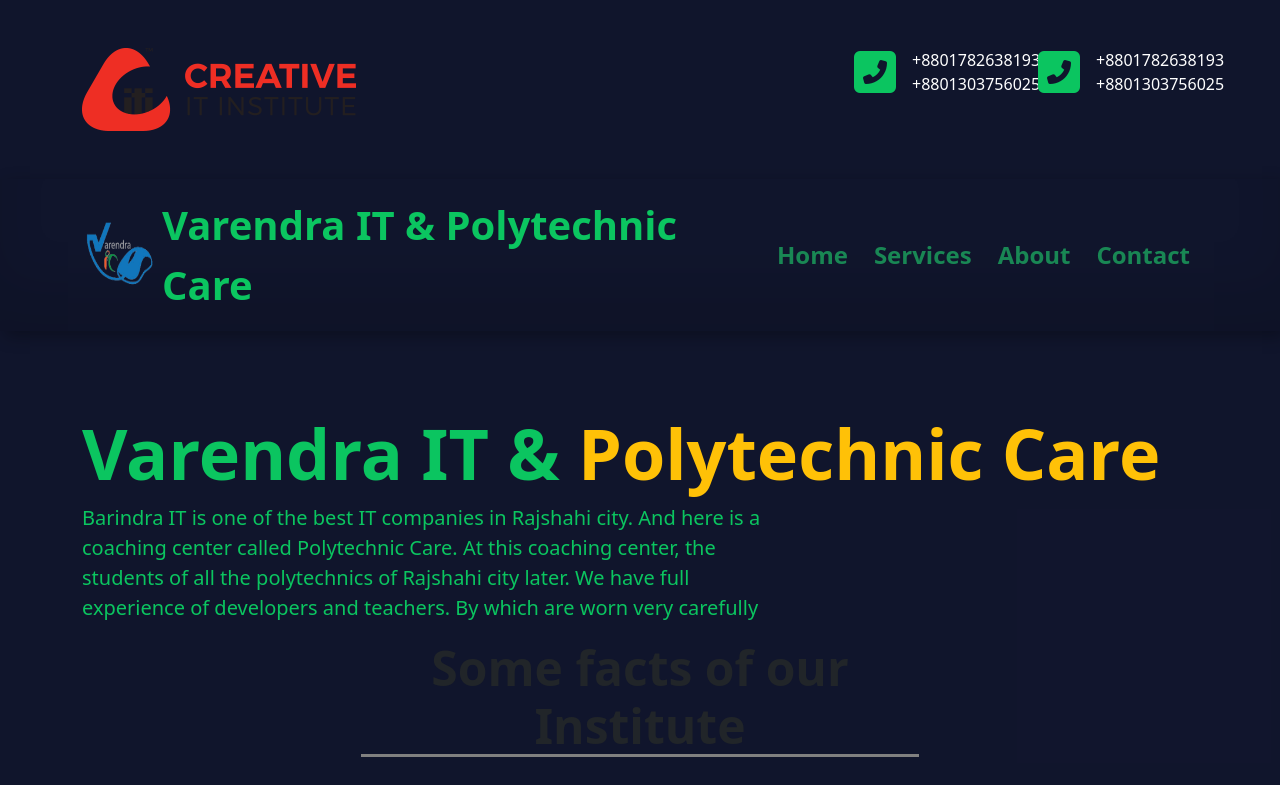
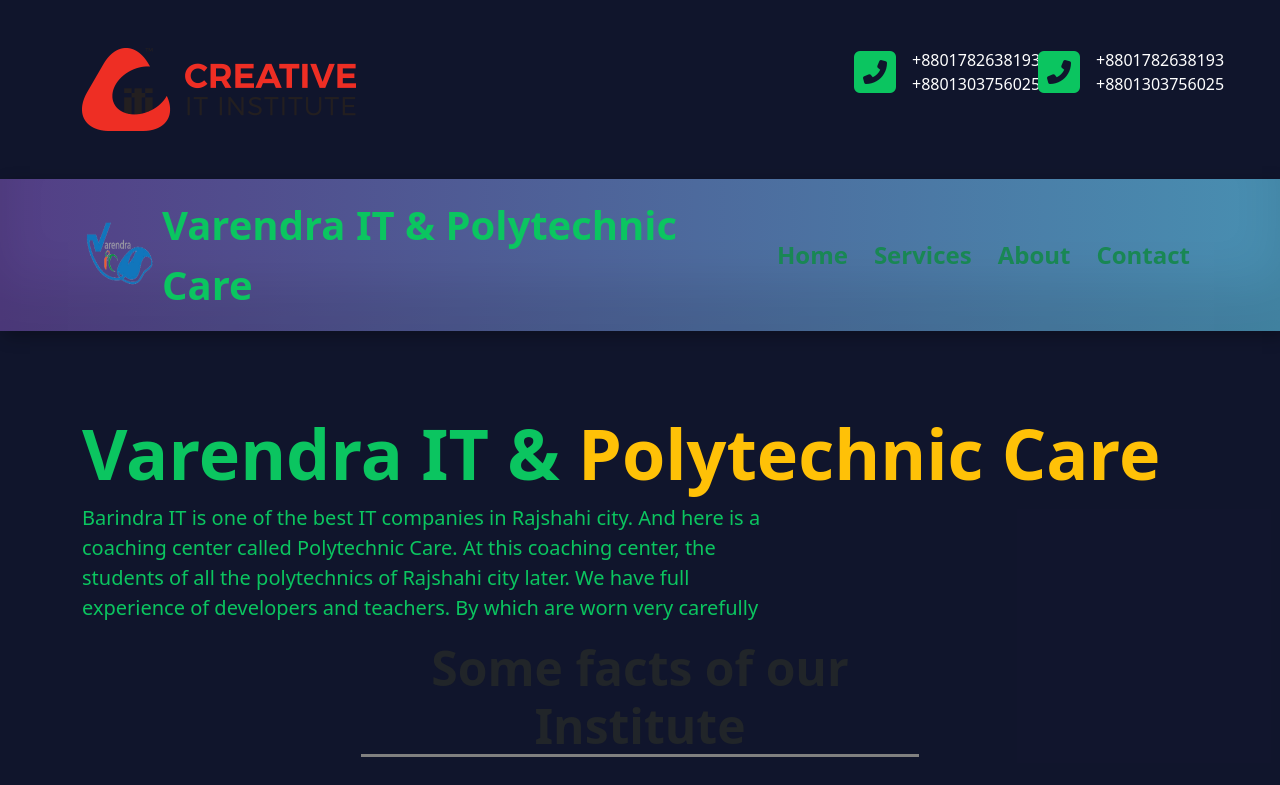
Before and after one commit to Mohon45/Varendra-IT-Polytechnic-Care, a React (Create React App) app: page / in a window 1280 px wide. Shown: the top 785 px of the page. Built offline with nearby package versions, Linux system fonts and the light colour scheme.

Commit message:
header update

```diff
--- a/src/components/Header/Header.css
+++ b/src/components/Header/Header.css
@@ -1,6 +1,7 @@
 .navber-design {
   box-shadow: inset 0 -3em 3em rgba(0, 0, 0, 0.1),
     0.3em 0.3em 1em rgba(0, 0, 0, 0.3);
+  background-image: linear-gradient(to right, #533e85, #488fb1);
 }
 .header-name {
   font-size: 2.5rem;
```
